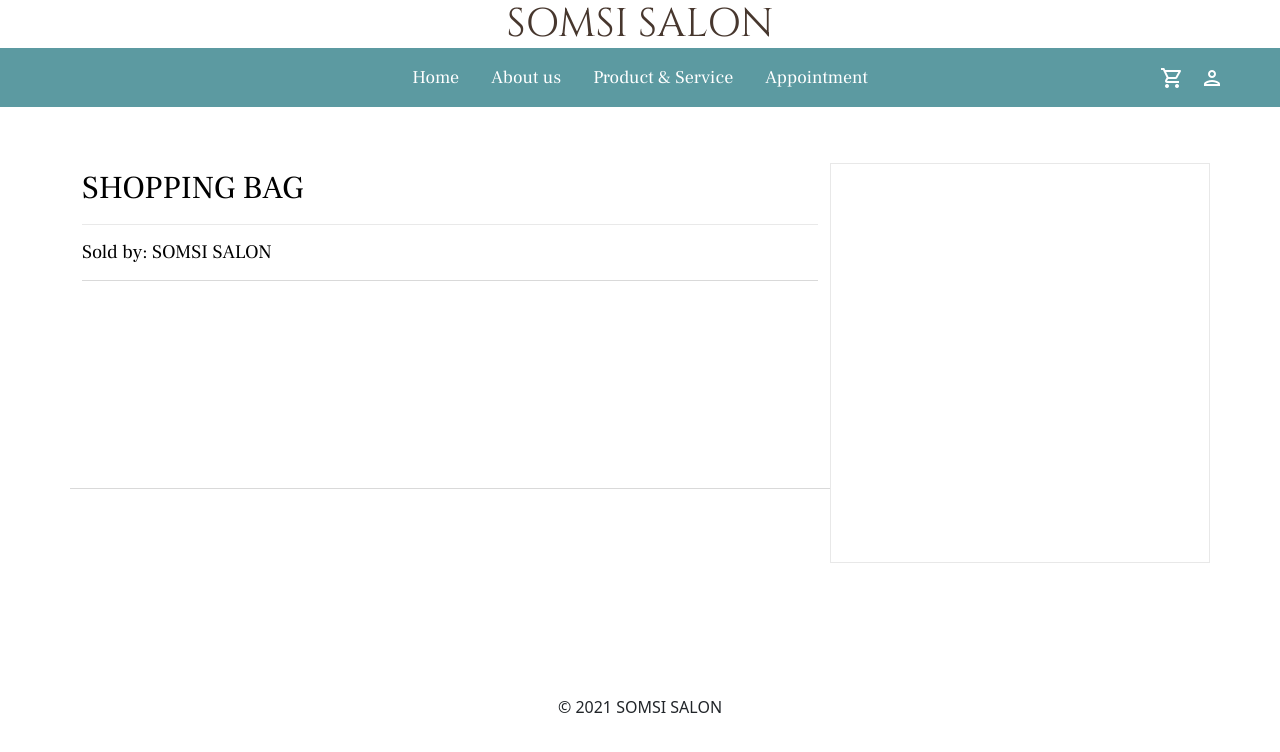
After one commit to chrxw/SomSiSalon, a Django app: template templates/cart.html in a window 1280 px wide. The commit adds this page. Shown: the top 752 px of the page. Run offline with Django 3.2, Linux system fonts and the light colour scheme; the template is opened without the code that fills it, so the values that code supplies are empty.

Commit message:
ทำไรไม่รุ้ๆๆๆๆๆๆๆๆๆๆๆ + cart

```diff
--- /dev/null
+++ b/static/CSS/cart_style.css
@@ -0,0 +1,40 @@
+@font-face {
+  font-family: Cinzel;
+  src: url(../fonts/Cinzel-Regular.ttf);
+}
+@font-face {
+  font-family: FrankRuhlLibre;
+  src: url(../fonts/FrankRuhlLibre-Regular.ttf);
+}
+/* Body */
+body {
+  position: relative;
+  background: #ffffff;
+}
+
+/* Logo */
+.Logo {
+  font-family: Cinzel;
+  color: #47372e;
+}
+
+/* Nav Bar */
+.nav-bar-hover a:hover {
+  background-color: #f0d192;
+  color: #47372e;
+}
+
+.NavbarBG {
+  background: #5c9aa1;
+}
+
+.nav-font-color {
+  font-family: FrankRuhlLibre;
+  font-size: 18px;
+  color: #ffffff !important;
+}
+
+/* Footer */
+.footer {
+  background-color: #f2f2f2;
+}
--- /dev/null
+++ b/static/CSS/cart_style.min.css
@@ -0,0 +1 @@
+@font-face{font-family:Cinzel;src:url(../fonts/Cinzel-Regular.ttf)}@font-face{font-family:FrankRuhlLibre;src:url(../fonts/FrankRuhlLibre-Regular.ttf)}body{position:relative;background:#fff}.Logo{font-family:Cinzel;color:#47372e}.nav-bar-hover a:hover{background-color:#f0d192;color:#47372e}.NavbarBG{background:#5c9aa1}.nav-font-color{font-family:FrankRuhlLibre;font-size:18px;color:#fff!important}.footer{background-color:#f2f2f2}
--- /dev/null
+++ b/static/CSS/cart_style.scss
@@ -0,0 +1,40 @@
+@font-face {
+  font-family: Cinzel;
+  src: url(../fonts/Cinzel-Regular.ttf);
+}
+@font-face {
+  font-family: FrankRuhlLibre;
+  src: url(../fonts/FrankRuhlLibre-Regular.ttf);
+}
+
+/* Body */
+body {
+  position: relative;
+  background: #ffffff;
+}
+
+/* Logo */
+.Logo {
+  font-family: Cinzel;
+  color: #47372e;
+}
+
+/* Nav Bar */
+.nav-bar-hover a:hover {
+  background-color: #f0d192;
+  color: #47372e;
+}
+.NavbarBG {
+  background: #5c9aa1;
+}
+
+.nav-font-color {
+  font-family: FrankRuhlLibre;
+  font-size: 18px;
+  color: #ffffff !important;
+}
+
+/* Footer */
+@at-root.footer {
+  background-color: #f2f2f2;
+}
--- a/static/CSS/style.css
+++ b/static/CSS/index_style.css
@@ -19,6 +19,11 @@ body {
 }
 
 /* Nav Bar */
+.nav-bar-hover a:hover {
+  background-color: #f0d192;
+  color: #47372e;
+}
+
 .NavbarBG {
   background: #5c9aa1;
 }
--- a/static/CSS/style.scss
+++ b/static/CSS/index_style.scss
@@ -20,6 +20,10 @@ body {
 }
 
 /* Nav Bar */
+.nav-bar-hover a:hover {
+  background-color: #f0d192;
+  color: #47372e;
+}
 .NavbarBG {
   background: #5c9aa1;
 }
--- a/static/JS/app.dev.js
+++ b/static/JS/index_app.dev.js
@@ -1,5 +1,6 @@
 "use strict";
 
+// Information
 $("#email").on("input", function () {
   if ($(this).val() == "") {
     $("#submitEmail").prop("disabled", true);
--- a/static/JS/app.js
+++ b/static/JS/index_app.js
@@ -1,3 +1,4 @@
+// Information
 $("#email").on("input", function () {
   if ($(this).val() == "") {
     $("#submitEmail").prop("disabled", true);
--- /dev/null
+++ b/templates/cart.html
@@ -0,0 +1,123 @@
+<!doctype html>
+<html lang="en">
+
+<head>
+    <!-- Required meta tags -->
+    <meta charset="utf-8">
+    <meta name="viewport" content="width=device-width, initial-scale=1">
+
+    <link rel="stylesheet" href="https://fonts.googleapis.com/icon?family=Material+Icons" />
+    <link rel="stylesheet" href="https://fonts.googleapis.com/icon?family=Material+Icons+Outlined" />
+
+    <!-- Bootstrap CSS -->
+    <link href="https://cdn.jsdelivr.net/npm/bootstrap@5.1.3/dist/css/bootstrap.min.css" rel="stylesheet"
+        integrity="sha384-1BmE4kWBq78iYhFldvKuhfTAU6auU8tT94WrHftjDbrCEXSU1oBoqyl2QvZ6jIW3" crossorigin="anonymous">
+    <link href="../static/CSS/jquery-ui.min.css" rel="stylesheet">
+    <link href="../static/CSS/cart_style.css" rel="stylesheet">
+
+    <title>Cart | SomSi Salon</title>
+</head>
+
+<body>
+    <!-- SomSi Logo -->
+    <div class="text-center">
+        <h1 class="Logo mb-0">SOMSI SALON</h1>
+    </div>
+
+    <!-- Navigation bar -->
+    <nav class="navbar navbar-expand-lg navbar-light NavbarBG">
+        <div class="container-fluid">
+            <button class="navbar-toggler" type="button" data-bs-toggle="collapse" data-bs-target="#navbarNav"
+                aria-controls="navbarNav" aria-expanded="false" aria-label="Toggle navigation">
+                <span class="navbar-toggler-icon"></span>
+            </button>
+
+            <div class="collapse navbar-collapse" id="navbarNav">
+                <ul class="navbar-nav m-auto">
+                    <li class="nav-item mx-2 nav-bar-hover">
+                        <a class="nav-link nav-font-color" href="#">Home</a>
+                    </li>
+                    <li class="nav-item mx-2 nav-bar-hover">
+                        <a class="nav-link nav-font-color" href="#">About us</a>
+                    </li>
+                    <li class="nav-item mx-2 nav-bar-hover">
+                        <a class="nav-link nav-font-color" href="#">Product & Service</a>
+                    </li>
+                    <li class="nav-item mx-2 nav-bar-hover">
+                        <a class="nav-link nav-font-color" href="#">Appointment</a>
+                    </li>
+                </ul>
+
+            </div>
+            <div class=" position-absolute end-0">
+                <ul class="navbar-nav flex-row p-md-5">
+                    <li class="nav-item mx-2">
+                        <span class="material-icons-outlined align-middle text-white">
+                            shopping_cart
+                        </span>
+                    </li>
+                    <li class="nav-item mx-2">
+                        <span class="material-icons-outlined align-middle text-white">person</span>
+                    </li>
+                </ul>
+            </div>
+
+        </div>
+    </nav>
+
+    <!-- Cart -->
+    <div class="container">
+        <div class="row" style="margin-top: 3.5em;">
+            <div class="col-8" style="height: 500px;">
+                <h1 style="font-size:2em; color: #000000; font-family: FrankRuhlLibre; margin-top: 0.2em;">SHOPPING
+                    BAG
+                </h1>
+                <hr style="color: #A9A9A9;">
+                <h3 style="font-size:1.2em; color: #000000; font-family: FrankRuhlLibre;">Sold by: SOMSI SALON</h3>
+                <hr style="color: #696969;">
+                <div>
+                    <div class="row" style="height: 400px;">
+                        <div class="col-2"></div>
+                        <div class="col-4"></div>
+                        <div class="col-2"></div>
+                        <div class="col-2"></div>
+                        <div class="col-2"></div>
+                        <hr style="color: #696969;">
+                    </div>
+                </div>
+            </div>
+            <div class="col-4" style="height: 400px; border: 1px #E8E8E8 solid;">
+
+
+            </div>
+
+        </div>
+
+    </div>
+
+
+    <!-- Footer -->
+    <footer class="container-fluid text-center">
+        <p style="padding-top: 2em;">© 2021 SOMSI SALON</p>
+    </footer>
+
+
+    <!-- Optional JavaScript; choose one of the two! -->
+
+    <!-- Option 1: Bootstrap Bundle with Popper -->
+    <script src=" https://cdn.jsdelivr.net/npm/bootstrap@5.1.3/dist/js/bootstrap.bundle.min.js"
+        integrity="sha384-ka7Sk0Gln4gmtz2MlQnikT1wXgYsOg+OMhuP+IlRH9sENBO0LRn5q+8nbTov4+1p" crossorigin="anonymous">
+        </script>
+
+    <script src="../static/JS/jquery.min.js"></script>
+    <script src="../static/JS/jquery-ui.min.js"></script>
+    <script src="../static/JS/cart_app.js"></script>
+
+    <!-- Option 2: Separate Popper and Bootstrap JS -->
+    <!--
+    <script src="https://cdn.jsdelivr.net/npm/@popperjs/core@2.10.2/dist/umd/popper.min.js" integrity="sha384-7+zCNj/IqJ95wo16oMtfsKbZ9ccEh31eOz1HGyDuCQ6wgnyJNSYdrPa03rtR1zdB" crossorigin="anonymous"></script>
+    <script src="https://cdn.jsdelivr.net/npm/bootstrap@5.1.3/dist/js/bootstrap.min.js" integrity="sha384-QJHtvGhmr9XOIpI6YVutG+2QOK9T+ZnN4kzFN1RtK3zEFEIsxhlmWl5/YESvpZ13" crossorigin="anonymous"></script>
+    -->
+</body>
+
+</html>
```
Also changed, not shown: static/CSS/index_style.min.css (added, +1 -0 lines), static/CSS/style.min.css (deleted, +0 -1 lines), templates/index.html (+6 -6 lines), static/JS/cart_app.js (added).
